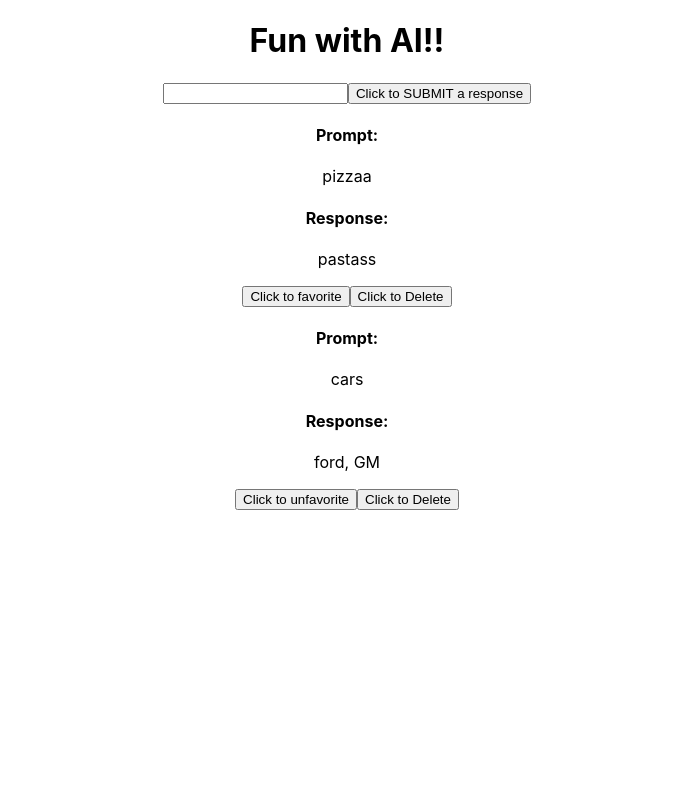
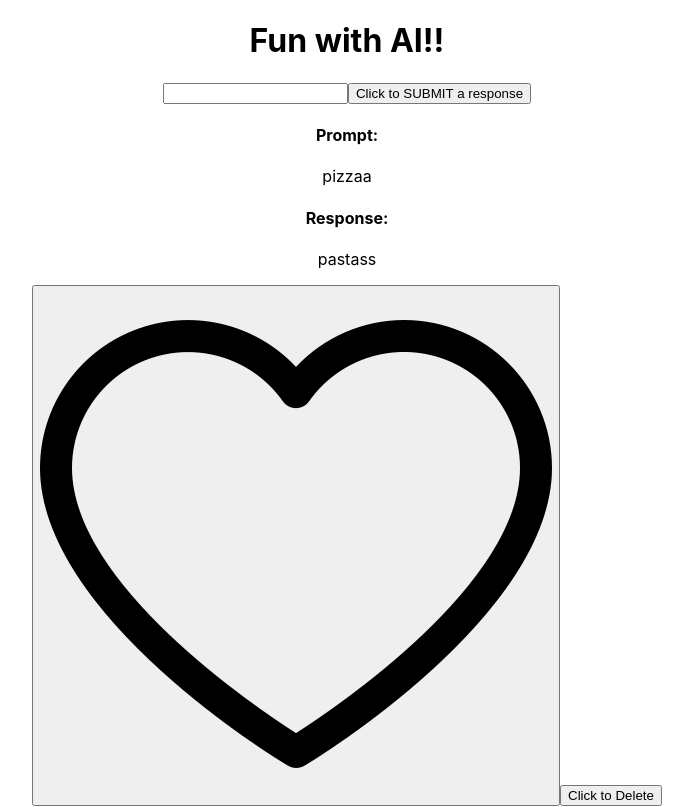
Before and after one commit to JoshMallery/shopify-challenge, a React (Create React App) app: page / in a window 1280 px wide. Shown: the top 807 px of the page, without its empty margins (293-986 px from the left). Built offline with nearby package versions, Linux system fonts and the light colour scheme.

Commit message:
Add favorite and unfavorite images

```diff
--- a/src/Card.js
+++ b/src/Card.js
@@ -1,5 +1,8 @@
 import React from "react";
 import "./Card.css";
+import notFavoriteHeart from "./images/notFavorite.png"
+import favoriteHeart from "./images/favorite.png"
+
 
 const Card = ({id,prompt,response,favorite,deleteResponse,changeFavorite}) =>{
 
@@ -11,7 +14,7 @@ const Card = ({id,prompt,response,favorite,deleteResponse,changeFavorite}) =>{
       <h4>Response:</h4>
       <p>{response}</p>
 
-      <button onClick={() => changeFavorite(id)}>{!favorite ? "Click to favorite" : "Click to unfavorite"}</button>
+      <button onClick={() => changeFavorite(id)}>{!favorite ? <img src={notFavoriteHeart} alt="unfavorited Heart Icon"/> : <img src={favoriteHeart} alt="favorited Heart Icon"/>}</button>
       <button onClick={() => deleteResponse(id)}>Click to Delete</button>
     </div>
   )
--- a/src/Form.js
+++ b/src/Form.js
@@ -25,6 +25,7 @@ class Form extends Component {
         <input
           type="text"
           name="prompt"
+
           value={this.state.prompt}
           onChange={event => this.changeHandler(event)}
         />
```
Also changed, not shown: src/images/favorite.png (added), src/images/notFavorite.png (added).
